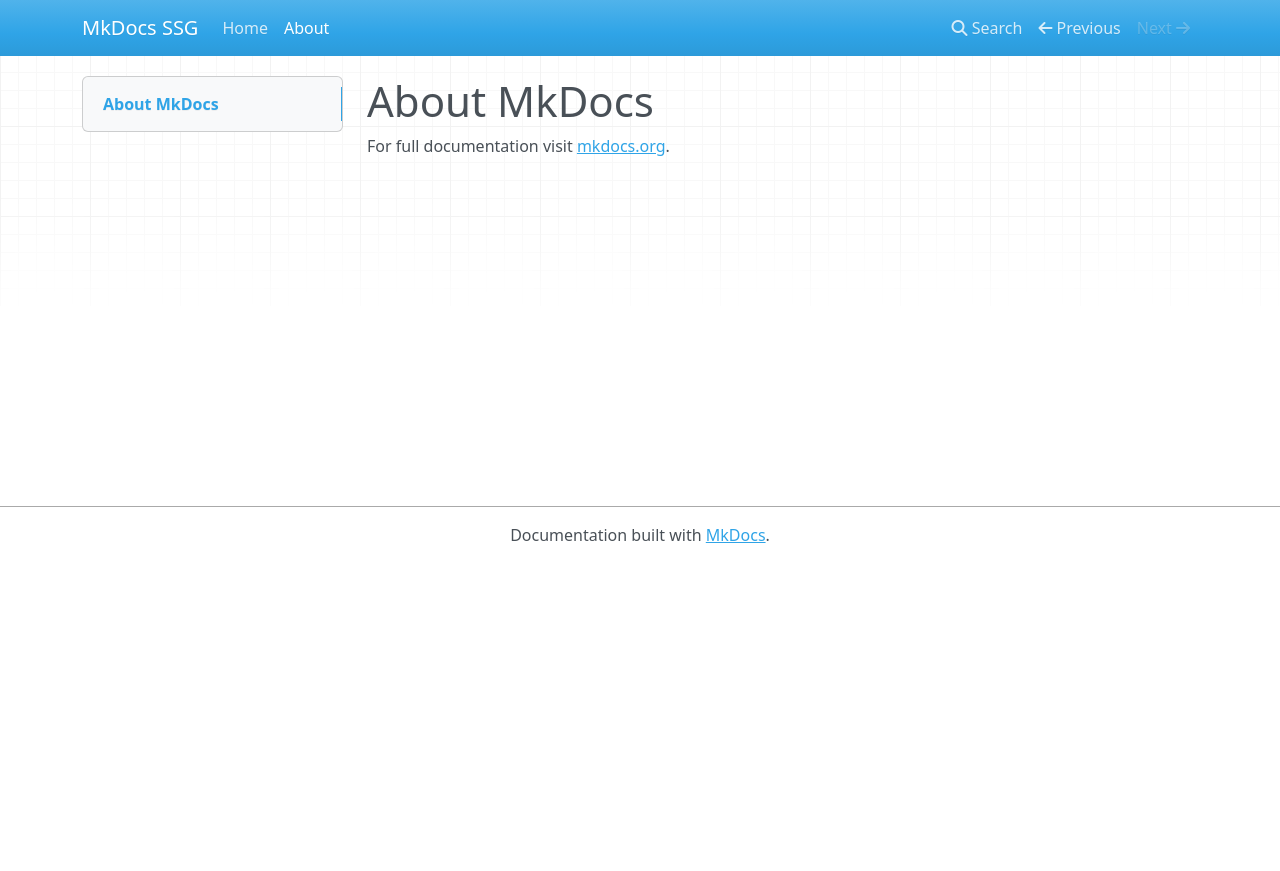
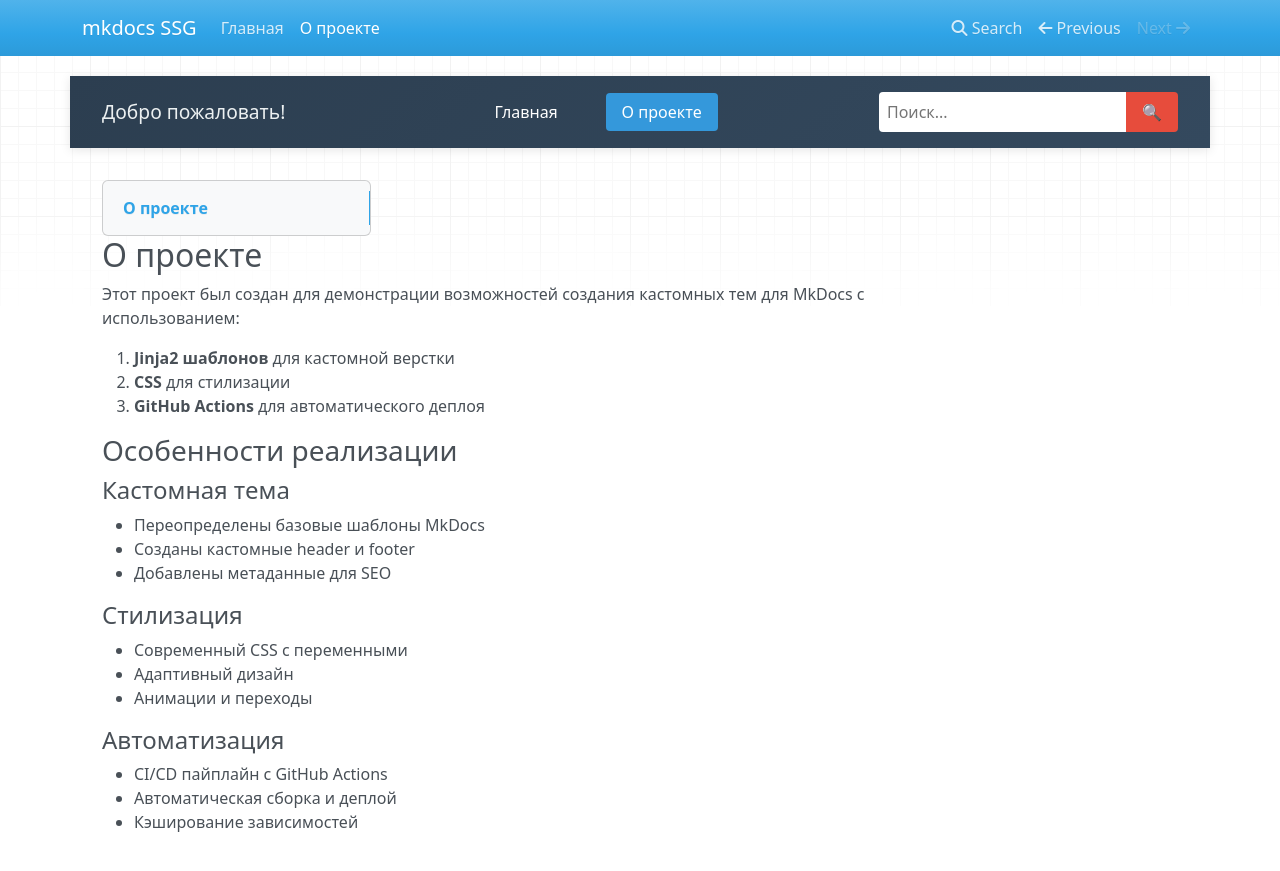
Before and after one commit to Negative-hub/mkdocs-site-generator, an MkDocs documentation site: the page built from docs/about.md, in a window 1280 px wide and 900 px high. Shown: the top 871 px of the window. Built offline with MkDocs 1.6.1, drawn with Linux system fonts in a browser that asks for light colours; nearby versions of some CDN libraries; some of the changed text lies outside the part shown.

Commit message:
init custom themes

```diff
--- a/docs/about.md
+++ b/docs/about.md
@@ -1,3 +1,28 @@
-# About MkDocs
+---
+title: О проекте
+---
 
-For full documentation visit [mkdocs.org](https://www.mkdocs.org).
+## О проекте
+
+Этот проект был создан для демонстрации возможностей создания кастомных тем для MkDocs с использованием:
+
+1. **Jinja2 шаблонов** для кастомной верстки
+2. **CSS** для стилизации
+3. **GitHub Actions** для автоматического деплоя
+
+### Особенности реализации
+
+#### Кастомная тема
+- Переопределены базовые шаблоны MkDocs
+- Созданы кастомные header и footer
+- Добавлены метаданные для SEO
+
+#### Стилизация
+- Современный CSS с переменными
+- Адаптивный дизайн
+- Анимации и переходы
+
+#### Автоматизация
+- CI/CD пайплайн с GitHub Actions
+- Автоматическая сборка и деплой
+- Кэширование зависимостей
--- /dev/null
+++ b/docs/styles/custom.css
@@ -0,0 +1,245 @@
+/* Основные стили */
+:root {
+  --primary-color: #3498db;
+  --secondary-color: #2c3e50;
+  --accent-color: #e74c3c;
+  --light-color: #ecf0f1;
+  --dark-color: #34495e;
+}
+
+/* Кастомный header */
+.custom-header {
+  background: linear-gradient(135deg, var(--secondary-color), var(--dark-color));
+  color: white;
+  padding: 1rem 0;
+  box-shadow: 0 2px 10px rgba(0,0,0,0.1);
+  position: sticky;
+  top: 0;
+  z-index: 1000;
+}
+
+.header-container {
+  max-width: 1200px;
+  margin: 0 auto;
+  padding: 0 2rem;
+  display: flex;
+  justify-content: space-between;
+  align-items: center;
+  flex-wrap: wrap;
+}
+
+.logo a {
+  display: flex;
+  align-items: center;
+  text-decoration: none;
+  color: white;
+  font-size: 1.5rem;
+  font-weight: bold;
+}
+
+.logo img {
+  height: 40px;
+  margin-right: 10px;
+}
+
+.header-text h2 {
+  margin: 0;
+  font-size: 1.2rem;
+  font-weight: normal;
+  color: var(--light-color);
+}
+
+.main-nav ul {
+  display: flex;
+  list-style: none;
+  margin: 0;
+  padding: 0;
+}
+
+.main-nav li {
+  margin-left: 2rem;
+}
+
+.main-nav a {
+  color: white;
+  text-decoration: none;
+  padding: 0.5rem 1rem;
+  border-radius: 4px;
+  transition: background-color 0.3s;
+}
+
+.main-nav a:hover,
+.main-nav li.active a {
+  background-color: var(--primary-color);
+}
+
+.search-box form {
+  display: flex;
+}
+
+.search-box input {
+  padding: 0.5rem;
+  border: none;
+  border-radius: 4px 0 0 4px;
+}
+
+.search-box button {
+  padding: 0.5rem 1rem;
+  background-color: var(--accent-color);
+  color: white;
+  border: none;
+  border-radius: 0 4px 4px 0;
+  cursor: pointer;
+}
+
+/* Кастомный контейнер */
+.custom-container {
+  max-width: 1200px;
+  margin: 2rem auto;
+  padding: 0 2rem;
+  min-height: 60vh;
+}
+
+/* Кастомный footer */
+.custom-footer {
+  background-color: var(--secondary-color);
+  color: white;
+  padding: 2rem 0;
+  margin-top: 3rem;
+}
+
+.footer-container {
+  max-width: 1200px;
+  margin: 0 auto;
+  padding: 0 2rem;
+  display: grid;
+  grid-template-columns: repeat(auto-fit, minmax(250px, 1fr));
+  gap: 2rem;
+}
+
+.footer-info h3 {
+  margin-top: 0;
+  color: var(--light-color);
+}
+
+.footer-contacts h4,
+.footer-social h4 {
+  margin-top: 0;
+  color: var(--light-color);
+}
+
+.footer-contacts ul {
+  list-style: none;
+  padding: 0;
+}
+
+.footer-contacts li {
+  margin-bottom: 0.5rem;
+}
+
+.social-icons {
+  display: flex;
+  gap: 1rem;
+}
+
+.social-icons a {
+  color: white;
+  font-size: 1.5rem;
+  transition: color 0.3s;
+}
+
+.social-icons a:hover {
+  color: var(--accent-color);
+}
+
+.footer-bottom {
+  grid-column: 1 / -1;
+  text-align: center;
+  padding-top: 2rem;
+  border-top: 1px solid rgba(255,255,255,0.1);
+  margin-top: 2rem;
+}
+
+/* Кастомная главная страница */
+.homepage-hero {
+  text-align: center;
+  padding: 4rem 2rem;
+  background: linear-gradient(135deg, #667eea 0%, #764ba2 100%);
+  color: white;
+  border-radius: 10px;
+  margin-bottom: 3rem;
+}
+
+.homepage-hero h1 {
+  font-size: 3rem;
+  margin-bottom: 1rem;
+}
+
+.homepage-hero p {
+  font-size: 1.2rem;
+  max-width: 800px;
+  margin: 0 auto 2rem;
+}
+
+.cta-button {
+  display: inline-block;
+  background-color: var(--accent-color);
+  color: white;
+  padding: 1rem 2rem;
+  border-radius: 50px;
+  text-decoration: none;
+  font-weight: bold;
+  transition: transform 0.3s, background-color 0.3s;
+}
+
+.cta-button:hover {
+  background-color: #c0392b;
+  transform: translateY(-2px);
+}
+
+.features-grid {
+  display: grid;
+  grid-template-columns: repeat(auto-fit, minmax(300px, 1fr));
+  gap: 2rem;
+  margin-top: 3rem;
+}
+
+.feature-card {
+  background: white;
+  padding: 2rem;
+  border-radius: 8px;
+  box-shadow: 0 4px 6px rgba(0,0,0,0.1);
+  transition: transform 0.3s;
+}
+
+.feature-card:hover {
+  transform: translateY(-5px);
+}
+
+.feature-icon {
+  font-size: 2.5rem;
+  color: var(--primary-color);
+  margin-bottom: 1rem;
+}
+
+/* Адаптивность */
+@media (max-width: 768px) {
+  .header-container {
+    flex-direction: column;
+    text-align: center;
+  }
+
+  .main-nav ul {
+    margin-top: 1rem;
+    flex-wrap: wrap;
+    justify-content: center;
+  }
+
+  .main-nav li {
+    margin: 0.5rem;
+  }
+
+  .homepage-hero h1 {
+    font-size: 2rem;
+  }
+}
--- a/mkdocs.yml
+++ b/mkdocs.yml
@@ -1,6 +1,37 @@
-site_name: MkDocs SSG
+site_name: mkdocs SSG
+site_description: Демонстрация кастомной темы MkDocs с Jinja2
+site_author: Andrew Titov
 site_url: https://negative-hub.github.io/mkdocs-site-generator/
-site_dir: ./site
+
+# Используем кастомную тему
+theme:
+  name: mkdocs
+  custom_dir: overrides/
+  static_templates:
+    - 404.html
+  features:
+    - navigation.tabs
+    - navigation.sections
+    - navigation.expand
+    - search.highlight
+    - search.suggest
+
+# Дополнительные CSS
+extra_css:
+  - styles/custom.css
+
+# Плагины
+plugins:
+  - search
+  - minify:
+      minify_html: true
+
+# Навигация
 nav:
-  - Home: index.md
-  - About: about.md
+  - Главная: index.md
+  - О проекте: about.md
+
+# Кастомные переменные
+extra:
+  copyright: "© 2026 mkdocs SSG. Все права защищены."
+  custom_header_text: "Добро пожаловать!"
--- /dev/null
+++ b/overrides/main.html
@@ -0,0 +1,25 @@
+{% extends "base.html" %}
+
+{% block htmltitle %}
+  <title>{{ page.title }} - {{ config.site_name }}</title>
+  <!-- Метаданные -->
+  <meta name="description" content="{{ config.site_description }}">
+  <meta name="author" content="{{ config.site_author }}">
+  <meta property="og:title" content="{{ page.title }}">
+  <meta property="og:description" content="{{ config.site_description }}">
+  <meta property="og:type" content="website">
+  <meta property="og:url" content="{{ page.canonical_url }}">
+{% endblock %}
+
+{% block content %}
+  <!-- Кастомный header -->
+  {% include "partials/header.html" %}
+
+  <!-- Основной контент -->
+  <div class="custom-container">
+    {{ super() }}
+  </div>
+
+  <!-- Кастомный footer -->
+  {% include "partials/footer.html" %}
+{% endblock %}
--- /dev/null
+++ b/overrides/partials/footer.html
@@ -0,0 +1,23 @@
+<footer class="custom-footer">
+  <div class="footer-container">
+    <!-- Информация -->
+    <div class="footer-info">
+      <h3>{{ config.site_name }}</h3>
+      <p>{{ config.site_description }}</p>
+    </div>
+
+    <!-- Контакты -->
+    <div class="footer-contacts">
+      <h4>Контакты</h4>
+      <ul>
+        <li>Автор: {{ config.site_author }}</li>
+      </ul>
+    </div>
+
+    <!-- Копирайт -->
+    <div class="footer-bottom">
+      <p>{{ config.extra.copyright }}</p>
+      <p>Собрано с помощью MkDocs и GitHub Actions</p>
+    </div>
+  </div>
+</footer>
--- /dev/null
+++ b/overrides/partials/header.html
@@ -0,0 +1,29 @@
+<header class="custom-header">
+  <div class="header-container">
+    <!-- Кастомный текст в header -->
+    <div class="header-text">
+      <h2>{{ config.extra.custom_header_text }}</h2>
+    </div>
+
+    <!-- Навигация -->
+    <nav class="main-nav">
+      <ul>
+        {% for nav_item in nav %}
+          <li class="{% if nav_item.active %}active{% endif %}">
+            <a href="{{ nav_item.url|url }}">{{ nav_item.title }}</a>
+          </li>
+        {% endfor %}
+      </ul>
+    </nav>
+
+    <!-- Поиск -->
+    {% if 'search' in config['plugins'] %}
+      <div class="search-box">
+        <form action="{{ 'search.html'|url }}" method="get">
+          <input type="text" name="q" placeholder="Поиск..." aria-label="Поиск">
+          <button type="submit">🔍</button>
+        </form>
+      </div>
+    {% endif %}
+  </div>
+</header>
```
Also changed, not shown: docs/index.md (+43 -11 lines).
